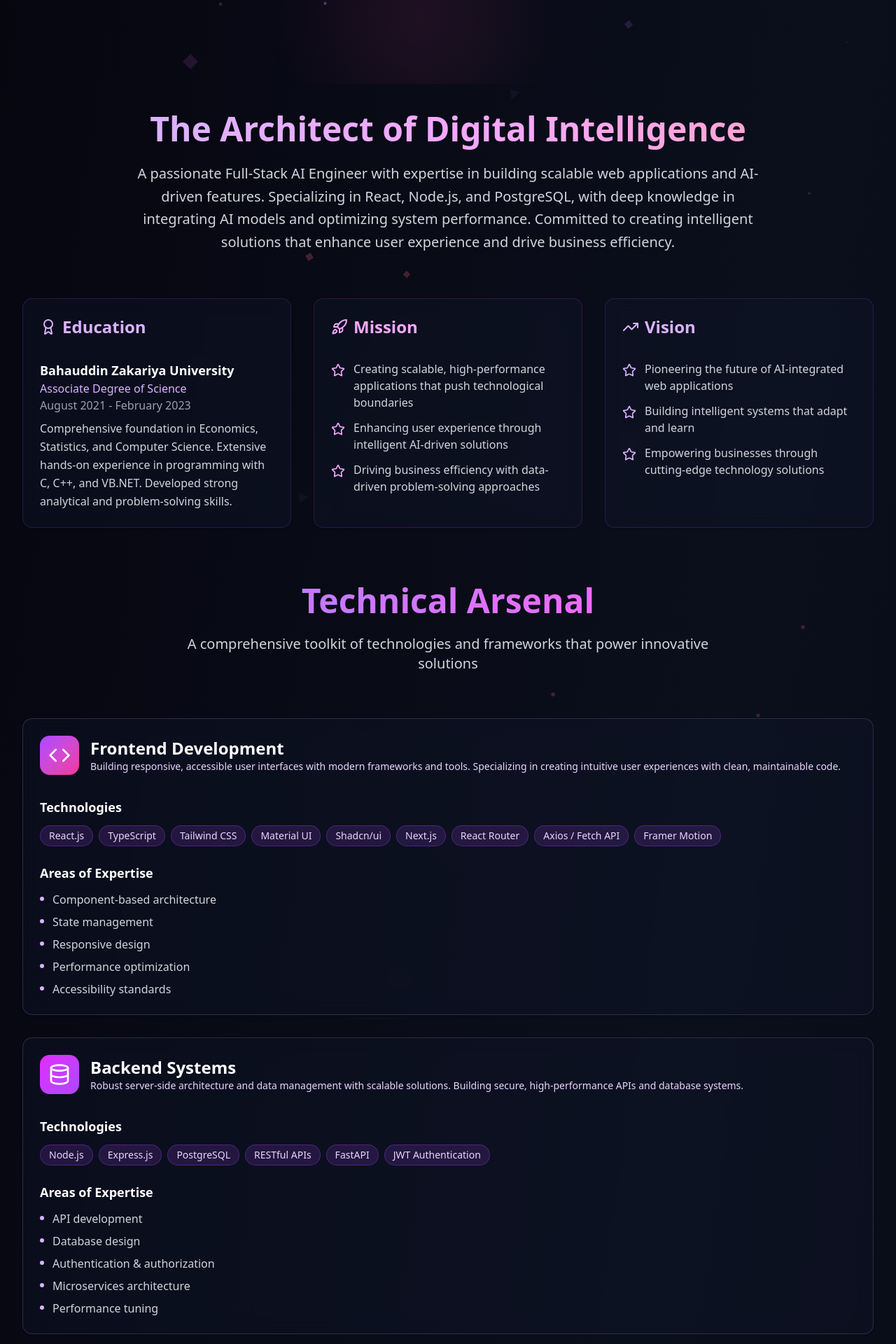
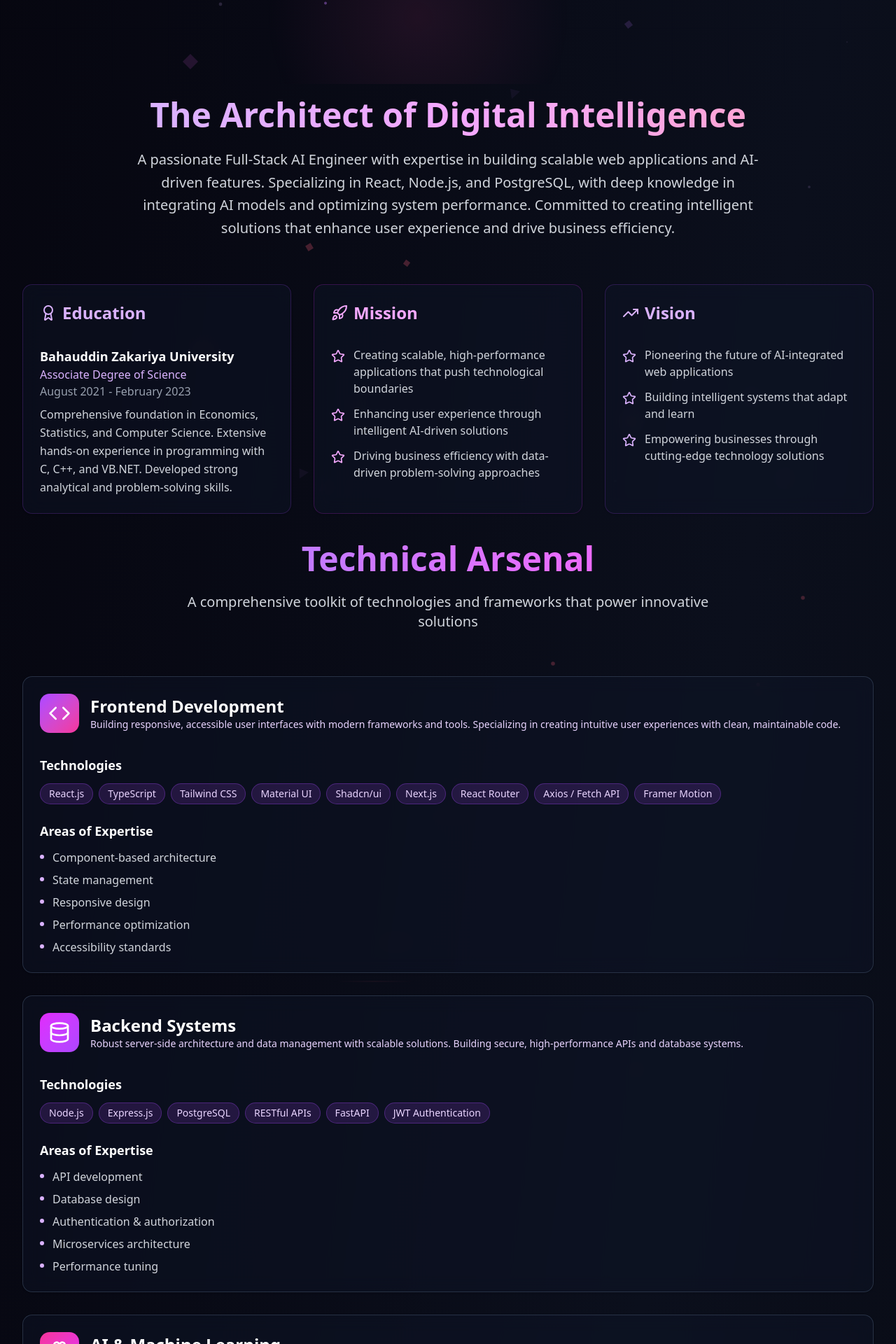
Before and after one commit to Muskan-Zahid121/My-Latest-Portfolio, a React (Vite) app: page / in a window 1280 px wide. Shown: the part 680-2600 px from the top of the page at 70% size. Built offline with nearby package versions, Linux system fonts and the light colour scheme.

Commit message:
Update hero.tsx

```diff
--- a/src/components/hero.tsx
+++ b/src/components/hero.tsx
@@ -495,7 +495,7 @@ export default function Home() {
       </section>
 
       {/* About Section */}
-      <section id="about" className="py-10 relative overflow-hidden z-10">
+      <section id="about" className="py-5 relative overflow-hidden z-10">
         <AnimatedBackground variant="about" />
         <div className="max-w-7xl mx-auto px-4 sm:px-6 lg:px-8">
           <motion.div
@@ -650,7 +650,7 @@ export default function Home() {
       </section>
 
       {/* Skills Section */}
-      <section id="skills" className="py-10 relative overflow-hidden z-10">
+      <section id="skills" className="py-5 relative overflow-hidden z-10">
         <AnimatedBackground variant="skills" />
         <div className="max-w-7xl mx-auto px-4 sm:px-6 lg:px-8">
           <motion.div
@@ -834,7 +834,7 @@ export default function Home() {
       {/* Experience Section */}
       <section
         id="experience"
-        className="py-10   relative overflow-hidden z-10"
+        className="py-5 elative overflow-hidden z-10"
       >
         <AnimatedBackground variant="experience" />
         <div className="max-w-7xl mx-auto px-4 sm:px-6 lg:px-8">
@@ -996,7 +996,7 @@ export default function Home() {
       </section>
 
       {/* Projects Section */}
-      <section id="projects" className="py-10 relative overflow-hidden z-10">
+      <section id="projects" className="py-5 relative overflow-hidden z-10">
         <AnimatedBackground variant="projects" />
         <div className="max-w-7xl mx-auto px-4 sm:px-6 lg:px-8">
           <motion.div
@@ -1224,7 +1224,7 @@ export default function Home() {
       {/* Achievements Section */}
 
       {/* CTA Section */}
-      <section className="py-10 relative overflow-hidden z-10">
+      <section className="py-5 relative overflow-hidden z-10">
         <AnimatedBackground variant="cta" />
         <div className="max-w-4xl mx-auto px-4 sm:px-6 lg:px-8 text-center">
           <motion.h2
```
